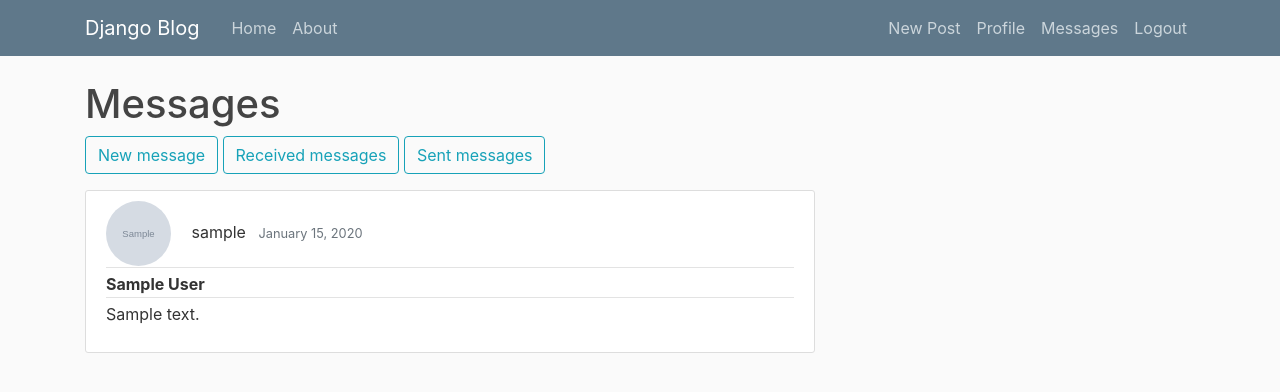
After one commit to sylwia30/Project_Twitter, a Django app: page /messages/sent/ in a window 1280 px wide. The commit adds this page. Shown: the top 392 px of the page. Run offline with Django 3.2, Linux system fonts and the light colour scheme; a user stored in the database is signed in; tables that the repository leaves empty hold one stand-in row (values such as "Sample post"); grey boxes marked "Sample" are stand-in pictures; some libraries are stand-ins or nearby versions.

Commit message:
twitter with message box

```diff
--- a/django_project/blog/forms.py
+++ b/django_project/blog/forms.py
@@ -10,4 +10,4 @@ class CreateCommentForm(forms.ModelForm):
         model = Comment
         fields = ['text']
         labels = False
-        ordering = ['date_comment']
+        # ordering = ['date_comment']
--- a/django_project/blog/templates/blog/base.html
+++ b/django_project/blog/templates/blog/base.html
@@ -32,6 +32,7 @@
                 {% if user.is_authenticated %}
                     <a class="nav-item nav-link" href="{% url 'post-create' %}">New Post</a>
                     <a class="nav-item nav-link" href="{% url 'profile' %}">Profile</a>
+                    <a class="nav-item nav-link" href="{% url 'messages-received' %}">Messages</a>
                     <a class="nav-item nav-link" href="{% url 'logout' %}">Logout</a>
                 {% else %}
                     <a class="nav-item nav-link" href="{% url 'login' %}">Login</a>
--- a/django_project/blog/views.py
+++ b/django_project/blog/views.py
@@ -31,7 +31,7 @@ def home(request):
 class PostListView(LoginRequiredMixin, View):
     def get(self, request):
         posts = Post.objects.all().order_by('-date_posted')
-        create_comment = CreateCommentForm()
+        create_comment = CreateCommentForm().order_fields('-date_comment')
         return render(request, 'blog/home.html', {'posts': posts,
                                                    'create_comment': create_comment})
     def post(self, request):
--- a/django_project/django_project/urls.py
+++ b/django_project/django_project/urls.py
@@ -40,6 +40,11 @@ urlpatterns = [
          auth_views.PasswordResetCompleteView.as_view(
              template_name='users/password_reset_complete.html'), name='password_reset_complete'),
     path('profile/<int:pk>/delete/', user_views.UserDeleteForm.as_view(template_name='users/user_confirm_delete.html'), name='user-delete'),
+    path('messages/received/', user_views.MessagesReceivedListView.as_view(), name = 'messages-received'),
+    path('messages/sent/', user_views.MessagesSentListView.as_view(), name='messages-sent'),
+    path('messages/new/', user_views.MessageNewView.as_view(), name='message-new'),
+
+
 
 ]
 
--- a/django_project/users/models.py
+++ b/django_project/users/models.py
@@ -4,6 +4,8 @@ from __future__ import unicode_literals
 from django.db import models
 from django.contrib.auth.models import User
 from PIL import Image
+from django.urls import reverse
+
 
 class Profile(models.Model):
     user = models.OneToOneField(User, on_delete=models.CASCADE)
@@ -24,3 +26,15 @@ class Profile(models.Model):
             output_size = (300, 300)
             img.thumbnail(output_size)
             img.save(self.image.path)
+
+class Messages(models.Model):
+    title = models.CharField(max_length=64)
+    message = models.TextField()
+    date_send = models.DateTimeField(auto_now_add=True)
+    send_from = models.ForeignKey(User, on_delete=models.CASCADE, related_name="user_from")
+    send_to = models.ForeignKey(User, on_delete=models.CASCADE, related_name="user_to")
+    read = models.BooleanField(default=False)
+    block = models.BooleanField(default=False)
+
+    def __str__(self):
+        return f'from: {self.send_from} to: {self.send_to} message: {self.message[0:20]}'
--- /dev/null
+++ b/django_project/users/templates/users/messages_sent.html
@@ -0,0 +1,27 @@
+{% extends 'blog/base.html' %}
+{% block content %}
+    <h1>Messages</h1>
+        <a class="btn btn-outline-info" href="{% url 'message-new' %}">New message</a>
+        <a class="btn btn-outline-info" href="{% url 'messages-received' %}">Received messages</a>
+        <a class="btn btn-outline-info" href="{% url 'messages-sent' %}">Sent messages</a>
+        <p></p>
+    {% block messages %}
+        {% if msg %}
+            {% for message in  msg %}
+                <article class="media content-section">
+                    <div class="media-body">
+                        <div class="article-metadata">
+                            <img class="rounded-circle article-img" src="{{ message.send_to.profile.image.url }}">
+                            <a class="mr-2">{{ message.send_to}}</a>
+                            <small class="text-muted">{{ message.date_send|date:"F d, Y" }}</small>
+                        </div>
+                            <div class="article-metadata"><b>{{ message.title }}</b></div>
+                            <p class="article-content">{{ message.message }}</p>
+                    </div>
+                </article>
+            {% endfor %}
+        {% else %}
+            <p>No messages in the mailbox</p>
+        {% endif %}
+    {% endblock messages %}
+{% endblock content %}
--- a/django_project/users/views.py
+++ b/django_project/users/views.py
@@ -6,11 +6,12 @@ from django.shortcuts import render, redirect
 from django.contrib import messages
 from django.contrib.auth.decorators import login_required
 from django.contrib.auth.forms import UserCreationForm
-from django.views.generic import DeleteView
+from django.views.generic import DeleteView, ListView
 from django.contrib.auth.models import User
+from django.views import View
 
-from .forms import UserRegisterForm, UserUpdateForm, ProfileUpdateForm
-from .models import Profile
+from .forms import UserRegisterForm, UserUpdateForm, ProfileUpdateForm, MessageNewForm
+from .models import Profile, Messages
 
 
 def register(request):
@@ -58,3 +59,34 @@ class UserDeleteForm(LoginRequiredMixin, UserPassesTestMixin, DeleteView):
         if self.request.user == user:
             return True
         return False
+
+
+class MessagesReceivedListView(LoginRequiredMixin, View):
+
+    def get(self, request):
+        msg = Messages.objects.filter(send_to= request.user).order_by('-date_send')
+        return render(request, 'users/messages_received.html', {'msg':msg})
+
+
+class MessagesSentListView(LoginRequiredMixin, View):
+
+    def get(self, request):
+        msg = Messages.objects.filter(send_from = request.user).order_by('-date_send')
+        return render(request, 'users/messages_sent.html', {'msg':msg})
+
+
+class MessageNewView(LoginRequiredMixin, View):
+
+    def get(self, request):
+        form = MessageNewForm
+        return render(request, 'users/messages_form.html', {'form': form})
+
+    def post(self, request):
+        form = MessageNewForm(request.POST)
+        if form.is_valid():
+            send_to = form.cleaned_data.get('send_to')
+            title = form.cleaned_data.get('title')
+            message = form.cleaned_data.get('message')
+            save_form = Messages.objects.create(title=title, message=message, send_from=request.user, send_to=send_to)
+            messages.success(request, "Your message has already been sent!")
+            return redirect('messages-received')
```
Also changed, not shown: django_project/users/admin.py (+5 -3 lines), django_project/users/forms.py (+9 -1 lines), django_project/users/templates/users/messages_form.html (added, +16 -0 lines), django_project/users/templates/users/messages_received.html (added, +27 -0 lines), django_project/users/migrations/0002_messages.py (added), django_project/users/migrations/0003_messages_title.py (added).
